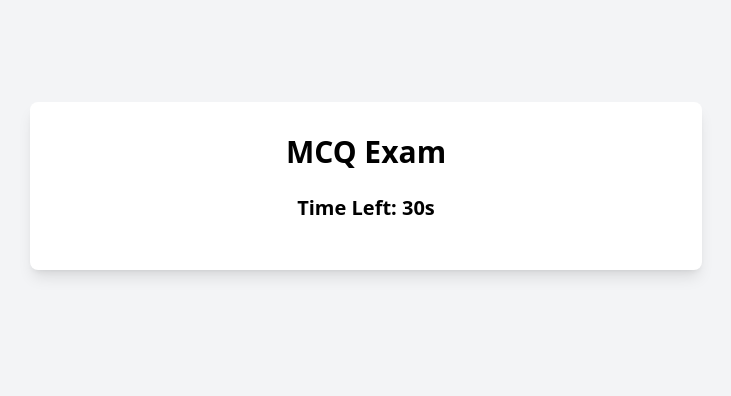
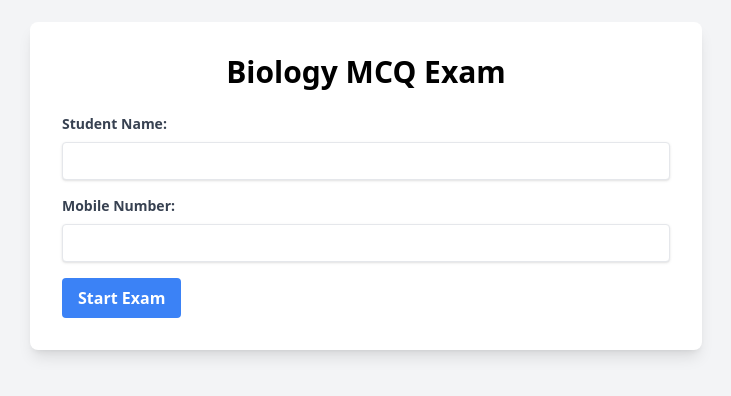
Before and after one commit to MoTawfike/quizz-app, a plain HTML site: page index.html in a window 1280 px wide. Shown: the part 214-610 px from the top of the page, without its empty margins (274-1005 px from the left). Drawn offline with nearby package versions, Linux system fonts and the light colour scheme.

Commit message:
Updated html to be realistic index.html

```diff
--- a/index.html
+++ b/index.html
@@ -8,15 +8,30 @@
 </head>
 <body class="bg-gray-100 flex items-center justify-center min-h-screen">
 <div class="bg-white p-8 rounded-lg shadow-lg w-full max-w-2xl">
-    <h1 class="text-3xl font-bold text-center mb-6">MCQ Exam</h1>
-    <div id="quiz-container">
+    <h1 class="text-3xl font-bold text-center mb-6">Biology MCQ Exam</h1>
+    <div id="start-form">
+        <div class="mb-4">
+            <label for="student-name" class="block text-gray-700 text-sm font-bold mb-2">Student Name:</label>
+            <input type="text" id="student-name" class="shadow appearance-none border rounded w-full py-2 px-3 text-gray-700 leading-tight focus:outline-none focus:shadow-outline">
+        </div>
+        <div class="mb-4">
+            <label for="mobile-number" class="block text-gray-700 text-sm font-bold mb-2">Mobile Number:</label>
+            <input type="tel" id="mobile-number" class="shadow appearance-none border rounded w-full py-2 px-3 text-gray-700 leading-tight focus:outline-none focus:shadow-outline">
+        </div>
+        <button id="start-button" class="bg-blue-500 hover:bg-blue-700 text-white font-bold py-2 px-4 rounded focus:outline-none focus:shadow-outline">Start Exam</button>
+    </div>
+    <div id="quiz-container" class="hidden">
         <!-- Questions will be dynamically inserted here -->
     </div>
-    <div id="timer" class="text-center text-xl font-semibold my-4">
+  <div class="flex justify-between items-center">
+        <div id="progress" class="text-sm text-gray-600 hidden"></div>
+        <div id="timer" class="text-center text-xl font-semibold my-4 hidden">
           Time Left: <span id="time-left">30</span>s
+        </div>
   </div>
     <div id="result" class="hidden text-center text-2xl font-bold mt-6">
         Your Score: <span id="score">0</span> / <span id="total-questions">0</span>
+      <div id="email-link"></div>
     </div>
 </div>
 <script src="script.js"></script>
```
Lines whose indentation alone changed are shown as unchanged.
